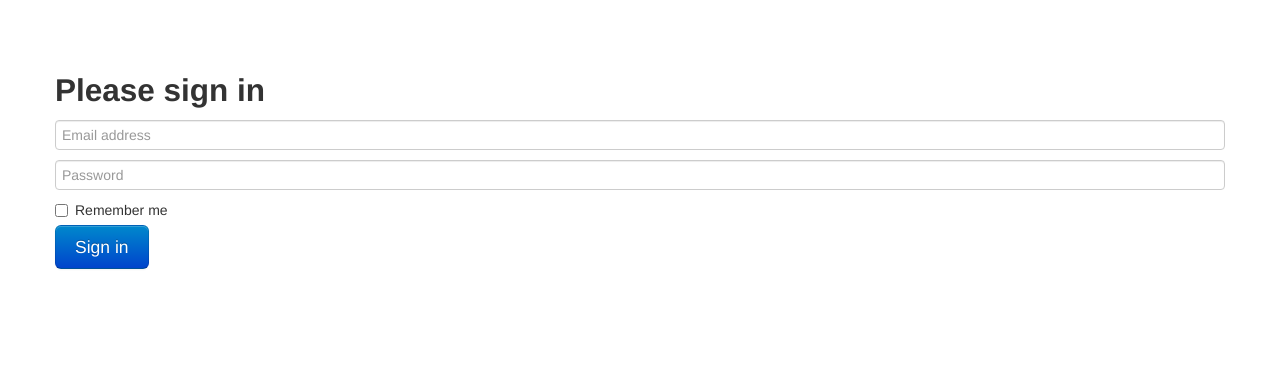
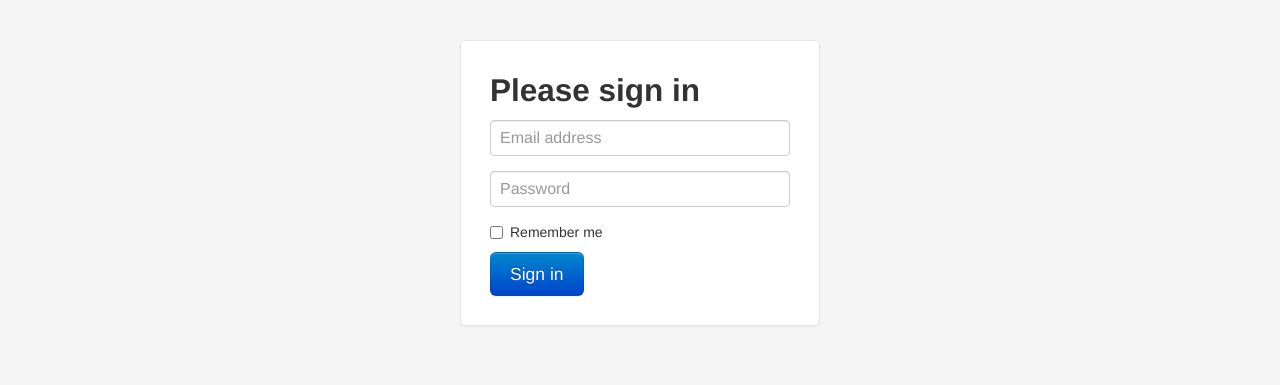
Before and after one commit to KPWhiver/stocksim, a Python web app: template stocksim/stocksite/templates/login.html in a window 1280 px wide. Shown: the top 385 px of the page. Run offline with Jinja, Linux system fonts and the light colour scheme; the template is opened without the code that fills it, so the values that code supplies are empty; some libraries are stand-ins or nearby versions.

Commit message:
Fixed login page.

```diff
--- a/stocksim/stocksite/templates/login.html
+++ b/stocksim/stocksite/templates/login.html
@@ -2,24 +2,39 @@
 <html>
   <head>
     <title>Log in - Stock Simulator 2014</title>
-
     <meta name="viewport" content="width=device-width, initial-scale=1.0">
     <!-- Bootstrap -->
     <link href="{{ STATIC_URL }}css/bootstrap.min.css" rel="stylesheet" media="screen">
     <style type="text/css">
       body {
-        padding-top: 60px;
+        padding-top: 40px;
         padding-bottom: 40px;
+        background-color: #f5f5f5;
       }
 
-      .navbar {
-        font-size: 13px;
+      .form-signin {
+        max-width: 300px;
+        padding: 19px 29px 29px;
+        margin: 0 auto 20px;
+        background-color: #fff;
+        border: 1px solid #e5e5e5;
+        -webkit-border-radius: 5px;
+           -moz-border-radius: 5px;
+                border-radius: 5px;
+        -webkit-box-shadow: 0 1px 2px rgba(0,0,0,.05);
+           -moz-box-shadow: 0 1px 2px rgba(0,0,0,.05);
+                box-shadow: 0 1px 2px rgba(0,0,0,.05);
       }
-
-      .navbar .brand {
-        color: #ffffff;
-        font-size: 15px;
-        font-weight: bold;
+      .form-signin .form-signin-heading,
+      .form-signin .checkbox {
+        margin-bottom: 10px;
+      }
+      .form-signin input[type="text"],
+      .form-signin input[type="password"] {
+        font-size: 16px;
+        height: auto;
+        margin-bottom: 15px;
+        padding: 7px 9px;
       }
     </style>
   </head>
```
